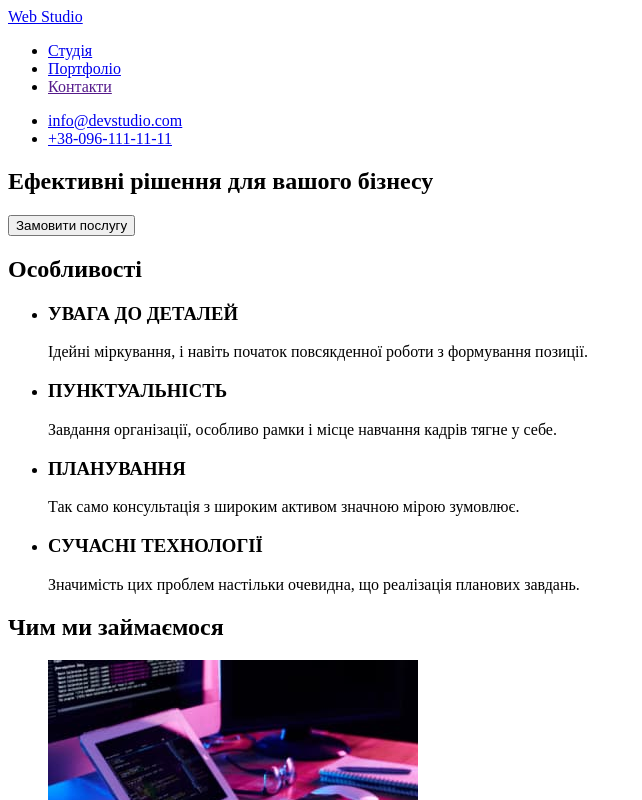
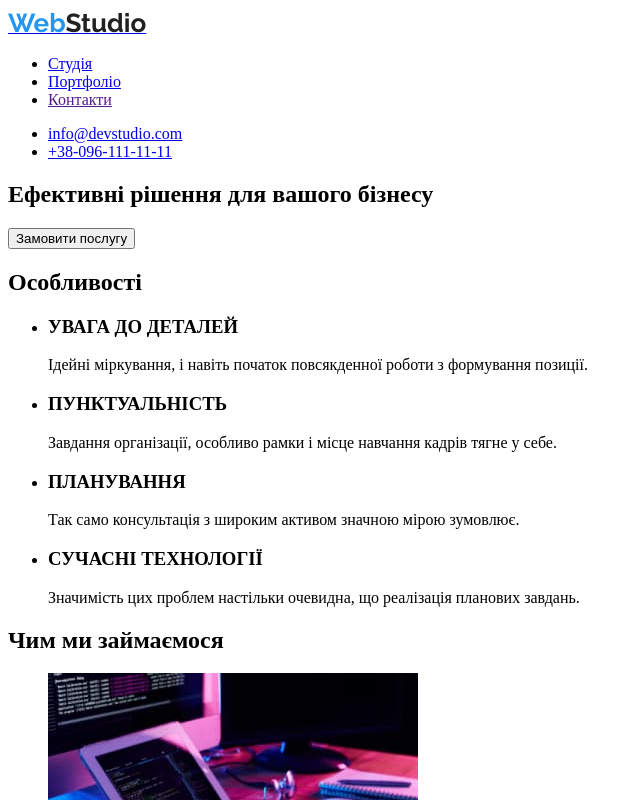
Before and after one commit to IrinaHryshko/goit-markup-hw-02, a plain HTML site: page index.html in a window 1280 px wide. Shown: the top 800 px of the page, without its empty margins (0-642 px from the left). Drawn offline with Linux system fonts and the light colour scheme.

Commit message:
Оформлення логотипа

```diff
--- a/css/style.css
+++ b/css/style.css
@@ -0,0 +1,23 @@
+/*Основні кольори*/
+:root {--brand-color: #212121;
+    --text-color: #757575;
+    --accent-color: #FFFFFF;
+    --sub-accent:#2196F3;
+}
+
+.base-logo {
+    font-family: 'Raleway';
+    font-style: normal;
+    font-weight: 700;
+    font-size: 26px;
+    line-height: 31px;
+    color: var(--sub-accent);
+}
+.logo {
+    font-family: 'Raleway';
+    font-style: normal;
+    font-weight: 700;
+    font-size: 26px;
+    line-height: 31px;
+    color: var(--brand-color);
+}
--- a/index.html
+++ b/index.html
@@ -4,13 +4,18 @@
     <meta charset="UTF-8" />
     <meta http-equiv="X-UA-Compatible" content="IE=edge" />
     <meta name="viewport" content="width=device-width, initial-scale=1.0" />
+    <link
+      href="https://fonts.googleapis.com/css2?family=Raleway:wght@700&family=Roboto:wght@400;500;700;900&display=swap"
+      rel="stylesheet"
+    />
+    <link rel="stylesheet" href="./css/style.css">
     <title>Студія</title>
   </head>
   <body>
     <!--Шапка сайту-->
     <header>
       <nav>
-        <a href="index.html">Web Studio</a>
+        <a href="index.html"><span class="base-logo">Web</span><span class="logo">Studio</span></a>
         <ul>
           <li><a href="index.html">Студія</a></li>
           <li><a href="./portfolio.html">Портфоліо</a></li>
@@ -66,13 +71,13 @@
         <h2>Чим ми займаємося</h2>
         <ul>
           <li>
-            <img src="./images/box1(1).jpg" alt="Програмування" width="370" />
+            <img src="./images/box1(1).jpg" alt="Програмування" width="370"/>
           </li>
           <li>
-            <img src="./images/box2(1).jpg" alt="Додатки" width="370" />
+            <img src="./images/box2(1).jpg" alt="Додатки" width="370"/>
           </li>
           <li>
-            <img src="./images/box3(1).jpg" alt="Дизайн" width="370" />
+            <img src="./images/box3(1).jpg" alt="Дизайн" width="370"/>
           </li>
         </ul>
       </section>
@@ -81,22 +86,22 @@
         <h2>Наша команда</h2>
         <ul>
           <li>
-            <img src="./images/img(5).jpg" alt="Foto-1" width="270" />
+            <img src="./images/img(5).jpg" alt="Foto-1" width="270"/>
             <h3>Ігор Дем'яненко</h3>
             <p>Product Designer</p>
           </li>
           <li>
-            <img src="./images/img(1)(1).jpg" alt="Foto-2" width="270" />
+            <img src="./images/img(1)(1).jpg" alt="Foto-2" width="270"/>
             <h3>Ольга Рєпіна</h3>
             <p>Frontend Developer</p>
           </li>
           <li>
-            <img src="./images/img(2)(1).jpg" alt="Foto-3" width="270" />
+            <img src="./images/img(2)(1).jpg" alt="Foto-3" width="270"/>
             <h3>Микола Тарасов</h3>
             <p>Marketing</p>
           </li>
           <li>
-            <img src="./images/img(3)(1).jpg" alt="Foto-4" width="270" />
+            <img src="./images/img(3)(1).jpg" alt="Foto-4" width="270"/>
             <h3>Михайло Єрмаков</h3>
             <p>UI Designer</p>
           </li>
@@ -105,7 +110,7 @@
     </main>
     <!--Футер-->
     <footer>
-      <a href="index.html">Web Studio</a>
+      <a href="index.html"><span class="base-logo">Web</span><span class="logo">Studio</span></a>
       <address>
         <ul>
           <li>
```
Also changed, not shown: portfolio.html (+29 -22 lines).
